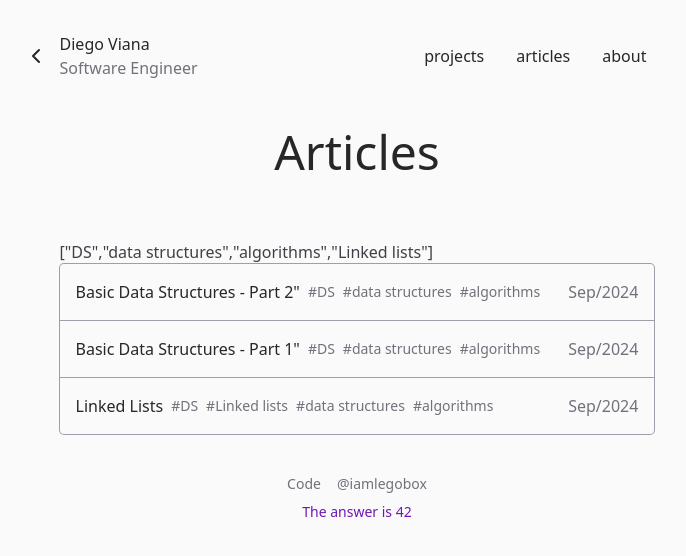
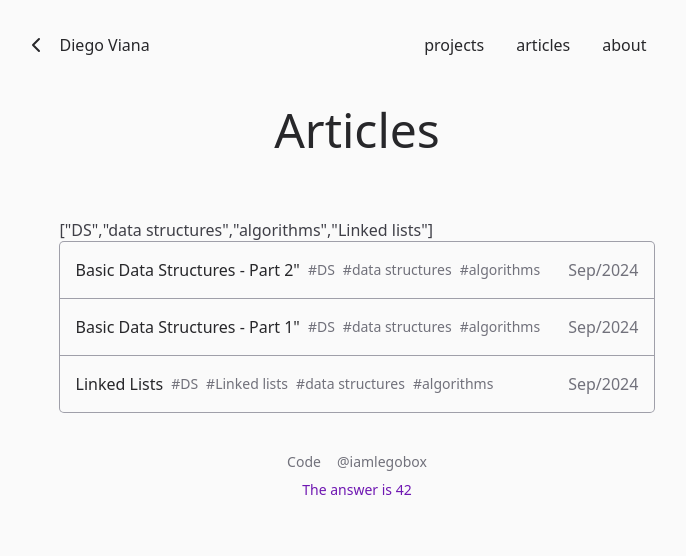
Before and after one commit to diegovianagomes/blog, a Next.js app: page /articles in a window 1280 px wide. Shown: the top 556 px of the page, without its empty margins (283-969 px from the left). Built offline with nearby package versions, Linux system fonts and the light colour scheme.

Commit message:
feat: update Orcid URL in external links

```diff
--- a/app/Header.tsx
+++ b/app/Header.tsx
@@ -47,7 +47,7 @@ export default function Header() {
           <div className="flex flex-col max-sm:items-center text-[#5b148f] dark:text-[#ead2ff]">
               Diego Viana
               {/*<span className="text-[#ab49ff] dark:text-[#9825f8]">
-                Software Engineer
+                AI/ML Engineer
               </span>*/}
           </div>
         ):(
@@ -60,9 +60,9 @@ export default function Header() {
           </div>
           <div className="flex flex-col max-sm:items-center">
               Diego Viana
-              <span className="text-zinc-500 dark:text-zink-400">
-                Software Engineer
-              </span>
+              {/*<span className="text-[#ab49ff] dark:text-[#9825f8]">
+                AI/ML Engineer
+              </span>*/}
           </div>
         </Link>
         )}
--- a/app/page.tsx
+++ b/app/page.tsx
@@ -27,7 +27,7 @@ const externalLinks: Link[] = [
 
   {
     name: "Orcid",
-    url: "https://orcid.org/0000-0002-8701",
+    url: "https://orcid.org/0009-0007-7290-0349",
     icon: <SiOrcid className="fill-[#5b148f]  dark:fill-zinc-300" />,
   },
 
```
